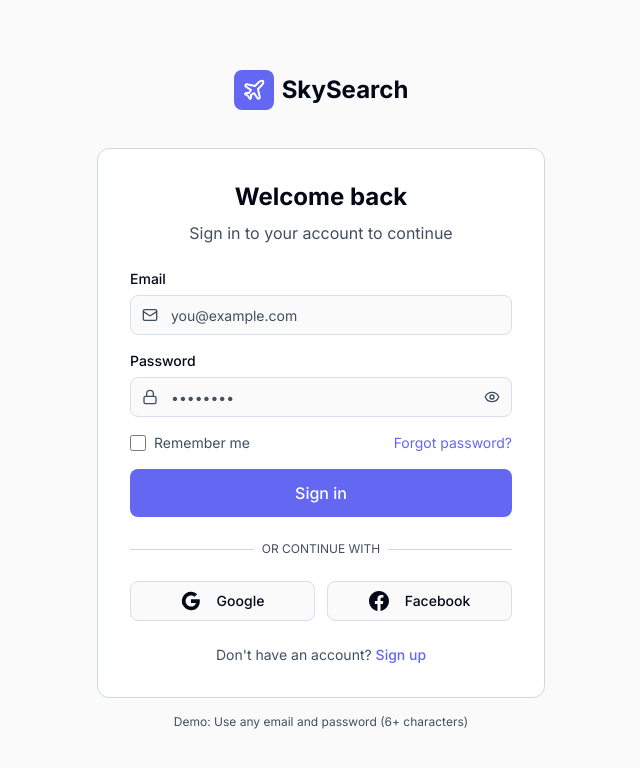
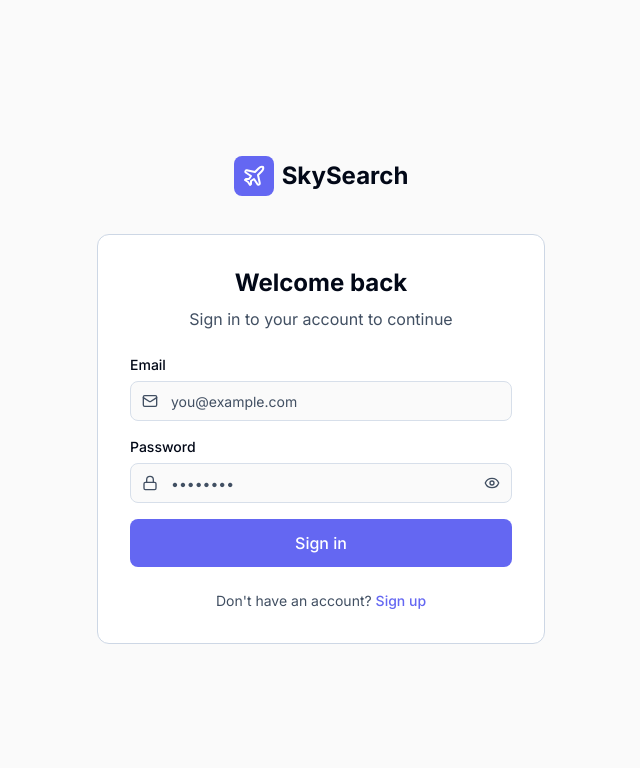
Before and after one commit to a1bx/Flight_search_engine, a React (Vite) app: page /login in a window 1280 px wide. Shown: the top 768 px of the page, without its empty margins (319-959 px from the left). Built offline with nearby package versions, Linux system fonts and the light colour scheme.

Commit message:
update login page

```diff
--- a/src/pages/LoginPage.tsx
+++ b/src/pages/LoginPage.tsx
@@ -11,7 +11,7 @@ export function LoginPage() {
   const [password, setPassword] = useState('');
   const [showPassword, setShowPassword] = useState(false);
   const [error, setError] = useState('');
-  const [rememberMe, setRememberMe] = useState(false);
+  const [rememberMe] = useState(false);
   const handleSubmit = async (e: React.FormEvent) => {
     e.preventDefault();
     setError('');
@@ -88,7 +88,7 @@ export function LoginPage() {
 
             </div>
 
-            <div className="flex items-center justify-between">
+            {/* <div className="flex items-center justify-between">
               <label className="flex items-center gap-2 cursor-pointer">
                 <input
                   type="checkbox"
@@ -103,7 +103,7 @@ export function LoginPage() {
               <a href="#" className="text-sm text-primary hover:underline">
                 Forgot password?
               </a>
-            </div>
+            </div> */}
 
             <Button
               type="submit"
@@ -117,7 +117,7 @@ export function LoginPage() {
           </form>
 
           {/* Divider */}
-          <div className="relative my-6">
+          {/* <div className="relative my-6">
             <div className="absolute inset-0 flex items-center">
               <div className="w-full border-t border-border" />
             </div>
@@ -126,10 +126,10 @@ export function LoginPage() {
                 Or continue with
               </span>
             </div>
-          </div>
+          </div> */}
 
           {/* Social Login */}
-          <div className="grid grid-cols-2 gap-3">
+          {/* <div className="grid grid-cols-2 gap-3">
             <Button variant="outline" size="md" className="w-full">
               <svg className="w-5 h-5 mr-2" viewBox="0 0 24 24">
                 <path
@@ -161,7 +161,7 @@ export function LoginPage() {
               </svg>
               Facebook
             </Button>
-          </div>
+          </div> */}
 
           {/* Sign Up Link */}
           <p className="text-center text-sm text-muted-foreground mt-6">
@@ -174,11 +174,6 @@ export function LoginPage() {
             </Link>
           </p>
         </div>
-
-        {/* Demo Hint */}
-        <p className="text-center text-xs text-muted-foreground mt-4">
-          Demo: Use any email and password (6+ characters)
-        </p>
       </div>
     </div>);
 
```
